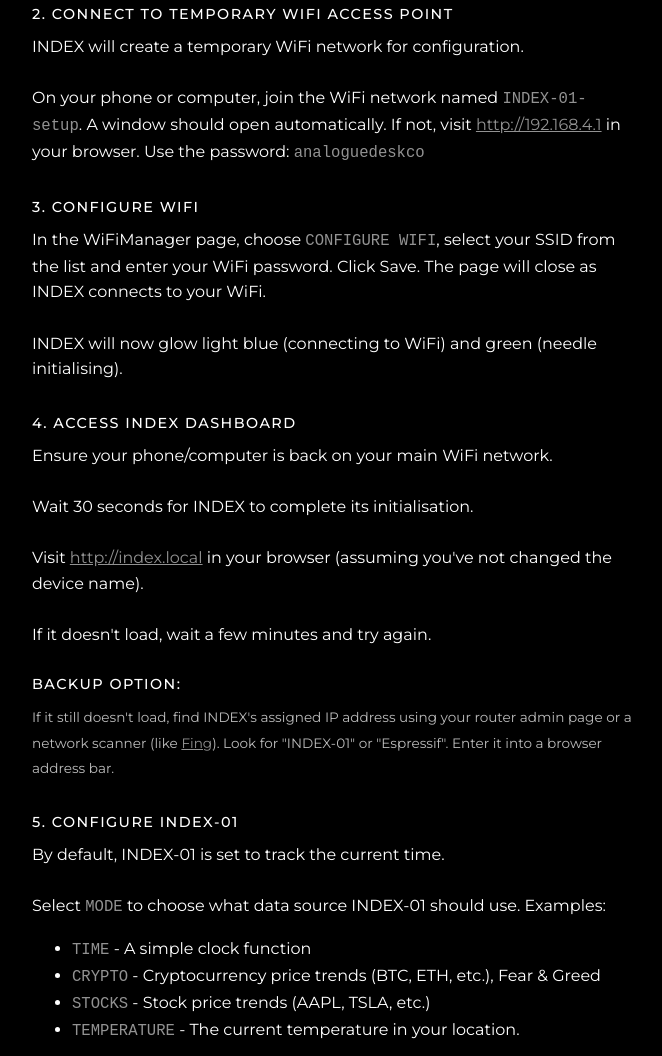
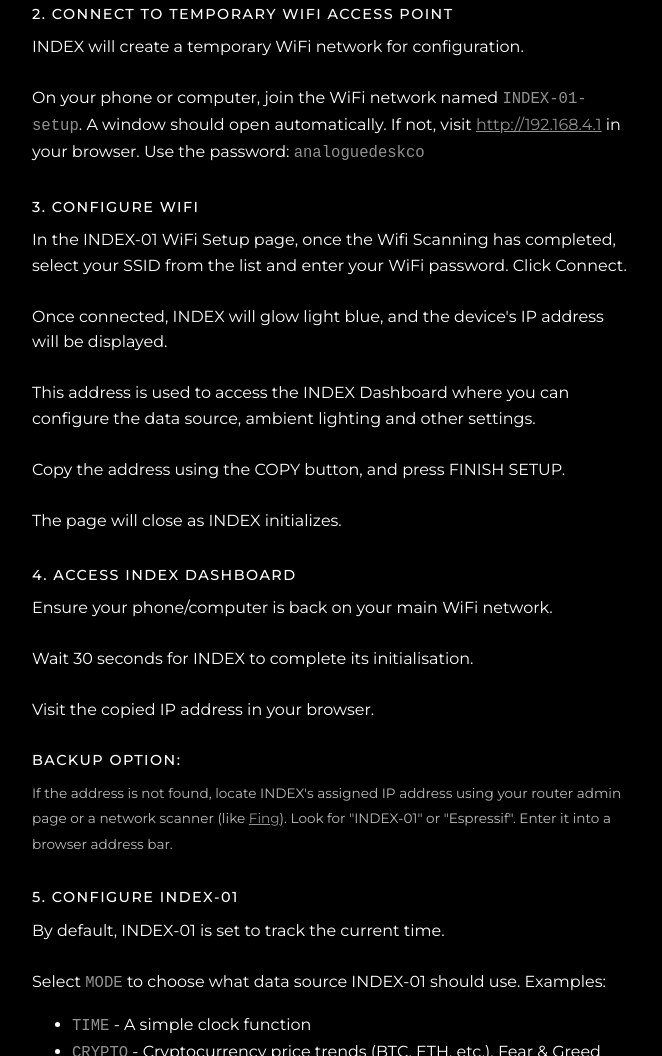
Before and after one commit to analoguedeskco/website, a plain HTML site: page setup/index.html in a window 1280 px wide. Shown: the part 526-1582 px from the top of the page, without its empty margins (308-970 px from the left). Drawn offline with Linux system fonts and the light colour scheme.

Commit message:
Enhance WiFi setup instructions in index.html for clarity and detail, including IP address display and access to the INDEX Dashboard.

```diff
--- a/setup/index.html
+++ b/setup/index.html
@@ -37,10 +37,19 @@
 
     <div class="step">
         <strong>3. Configure WiFi</strong>
-        In the WiFiManager page, choose <code>CONFIGURE WIFI</code>, select your SSID from the list and enter your WiFi password. Click Save.
-        The page will close as INDEX connects to your WiFi.
-        <br><br>
-        INDEX will now glow light blue (connecting to WiFi) and green (needle initialising).
+        In the INDEX-01 WiFi Setup page, once the Wifi Scanning has completed, select your SSID from the list and enter your WiFi password. Click Connect.
+        <br>
+        <br>
+        Once connected, INDEX will glow light blue, and the device's IP address will be displayed.
+        <br>
+        <br>
+        This address is used to access the INDEX Dashboard where you can configure the data source, ambient lighting and other settings.
+        <br>
+        <br>
+        Copy the address using the COPY button, and press FINISH SETUP.
+        <br>
+        <br>
+        The page will close as INDEX initializes.
     </div>
 
     <div class="step">
@@ -51,14 +60,11 @@
         Wait 30 seconds for INDEX to complete its initialisation.
         <br>
         <br>
-        Visit <a href="http://index.local">http://index.local</a> in your browser (assuming you've not changed the device name).
-        <br>
-        <br>
-        If it doesn't load, wait a few minutes and try again.
+        Visit the copied IP address in your browser.
         <br>
         <br>
         <span style="color: #bbb; font-size: 0.85rem;">
-            <strong>Backup Option:</strong> If it still doesn't load, find INDEX's assigned IP address using your router admin page or a network scanner (like <a href="https://www.fing.com/">Fing</a>). Look for "INDEX-01" or "Espressif". Enter it into a browser address bar.
+            <strong>Backup Option:</strong> If the address is not found, locate INDEX's assigned IP address using your router admin page or a network scanner (like <a href="https://www.fing.com/">Fing</a>). Look for "INDEX-01" or "Espressif". Enter it into a browser address bar.
         </span>
     </div>
 
```
